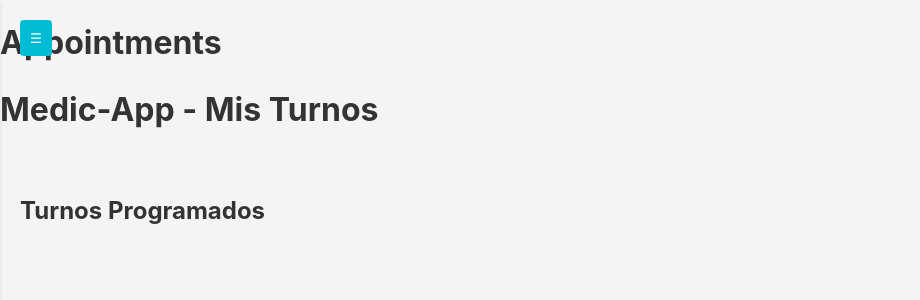
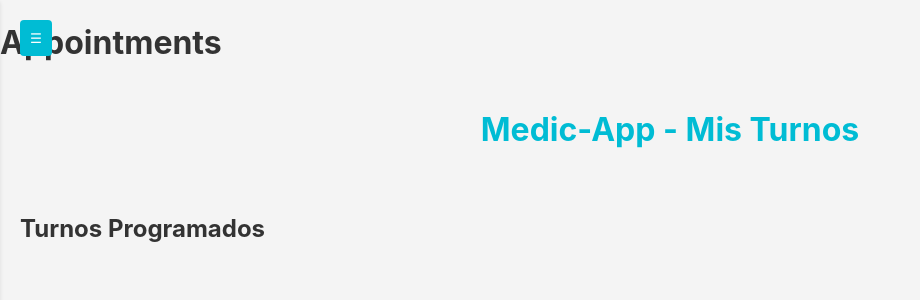
Before and after one commit to ejextr/telemedicina, a Flask app: page /appointments in a window 1280 px wide. Shown: the top 300 px of the page, without its empty margins (0-920 px from the left). Run offline with Flask 3, Linux system fonts and the light colour scheme; a user stored in the database is signed in; data comes from the database, SQL or seed files in the repository; data that the repository does not hold is empty.

Commit message:
fix: Global header centering; debug alerts for end consultation and real-time logging

```diff
--- a/static/css/styles.css
+++ b/static/css/styles.css
@@ -1143,6 +1143,34 @@ body.role-doctor .logo {
         width: min(210px, 70vw);
     }
 }
+/* Header Centering */
+.header {
+    display: flex;
+    align-items: center;
+    position: relative;
+    padding-left: 60px; /* Space for hamburger */
+}
+.header .hamburger {
+    position: absolute;
+    left: 20px;
+    top: 50%;
+    transform: translateY(-50%);
+    background-color: var(--primary);
+    color: white;
+    border: none;
+    padding: 10px;
+    border-radius: 4px;
+    cursor: pointer;
+    z-index: 1000;
+}
+.header h1 {
+    margin: 0;
+    padding: 20px 0;
+    text-align: center;
+    flex: 1;
+    color: var(--primary);
+}
+
 /* Hamburger Menu */
 .hamburger {
     position: fixed;
--- a/templates/doctor_dashboard.html
+++ b/templates/doctor_dashboard.html
@@ -85,9 +85,11 @@
         }
         let lastWaitingCount = 0;
         async function loadDoctorInfo() {
+            console.log('Loading doctor info...');
             try {
                 const shiftRes = await fetch('/api/doctor/shift_status');
                 const shift = await shiftRes.json();
+                console.log('Shift status:', shift);
                 const statusEl = document.getElementById('shift-status');
                 if (shift.on_shift) {
                     statusEl.innerHTML = `<span style="color: green;">ON</span> hasta ${shift.shift_end_display || 'N/A'}`;
@@ -101,9 +103,11 @@
             try {
                 const waitRes = await fetch('/api/doctor/waiting_count');
                 const wait = await waitRes.json();
+                console.log('Waiting count:', wait.pending, 'last:', lastWaitingCount);
                 document.getElementById('waiting-count').textContent = wait.pending;
                 document.getElementById('waiting-count-turnos').textContent = wait.pending;
                 if (wait.pending > lastWaitingCount) {
+                    console.log('New patient! Playing sound');
                     playNotificationSound(); // Alert for new waiting patient
                 }
                 lastWaitingCount = wait.pending;
--- a/templates/waiting_requests.html
+++ b/templates/waiting_requests.html
@@ -238,10 +238,12 @@
                     }
 
         function endConsultation(id) {
+            alert('End consultation called for ' + id);
             if (confirm('¿Finalizar consulta? Esto cerrará la sesión.')) {
                 fetch(`/end_consultation/${id}`, { method: 'POST' })
                     .then(response => response.json())
                     .then(data => {
+                        alert('Response: ' + JSON.stringify(data));
                         if (data.success) {
                             alert('Consulta finalizada exitosamente');
                             location.reload();
@@ -250,7 +252,7 @@
                         }
                     }).catch(e => {
                         console.error(e);
-                        alert('Error de conexión');
+                        alert('Error de conexión: ' + e.message);
                     });
             }
         }       });
```
